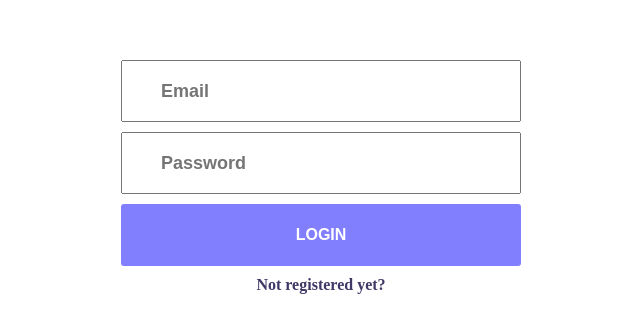
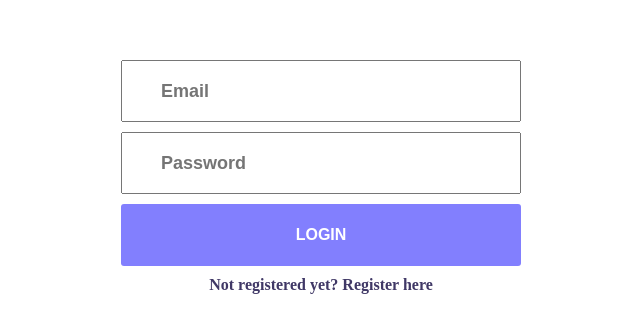
Before and after one commit to githmin/auth-frontend-react, a React (Create React App) app: page /login in a window 1280 px wide. Shown: the part 178-510 px from the top of the page, without its empty margins (319-959 px from the left). Built offline with nearby package versions, Linux system fonts and the light colour scheme.

Commit message:
added link to signup page

```diff
--- a/src/components/Login/Login.css
+++ b/src/components/Login/Login.css
@@ -3,4 +3,5 @@
   font-weight: 600;
   color: #403866;
   text-decoration: none;
+  cursor: pointer;
 }
--- a/src/components/Login/Login.jsx
+++ b/src/components/Login/Login.jsx
@@ -1,13 +1,15 @@
 import React, { useState } from "react";
 import "./Login.css";
 import Btn from "../Buttons/Btn";
-import { Link } from "react-router-dom";
+import { Link, useNavigate } from "react-router-dom";
 import axios from "axios";
 
 import { ToastContainer, toast } from "react-toastify";
 import "react-toastify/dist/ReactToastify.css";
 
 const Login = (props) => {
+  const navigate = useNavigate();
+
   const [email, setEmail] = useState("");
   const [password, setPassword] = useState("");
 
@@ -30,9 +32,7 @@ const Login = (props) => {
           }
         },
         (error) => {
-          toast.error(
-            "Please check your credintials and try again!"
-          );
+          toast.error("Please check your credintials and try again!");
         }
       );
   };
@@ -48,7 +48,9 @@ const Login = (props) => {
         />
       </div>
       <Btn name={"LOGIN"} onClickProp={handleLogin} />
-      <Link className="notReg">Not registered yet?</Link>
+      <div className="notReg" onClick={() => navigate("/signup")}>
+        Not registered yet? Register here
+      </div>
       <ToastContainer
         position="top-right"
         autoClose={10000}
```
